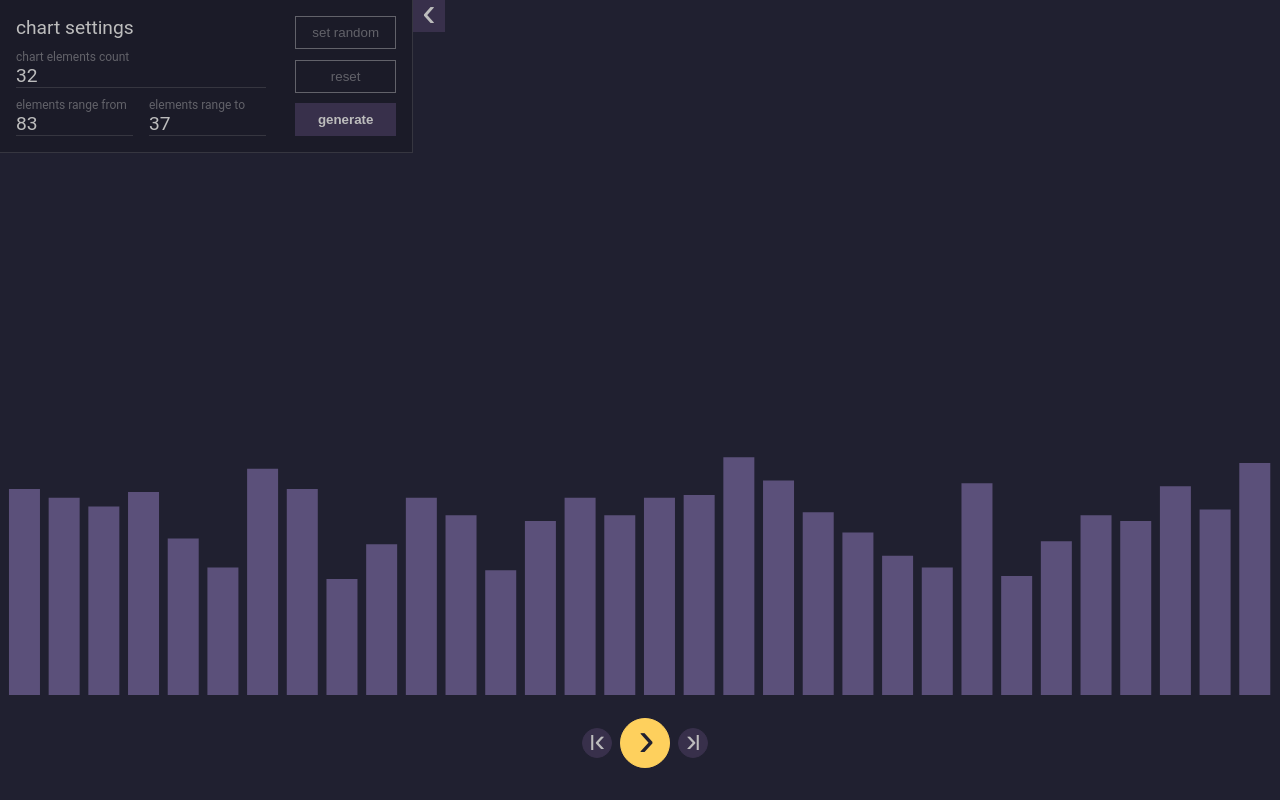
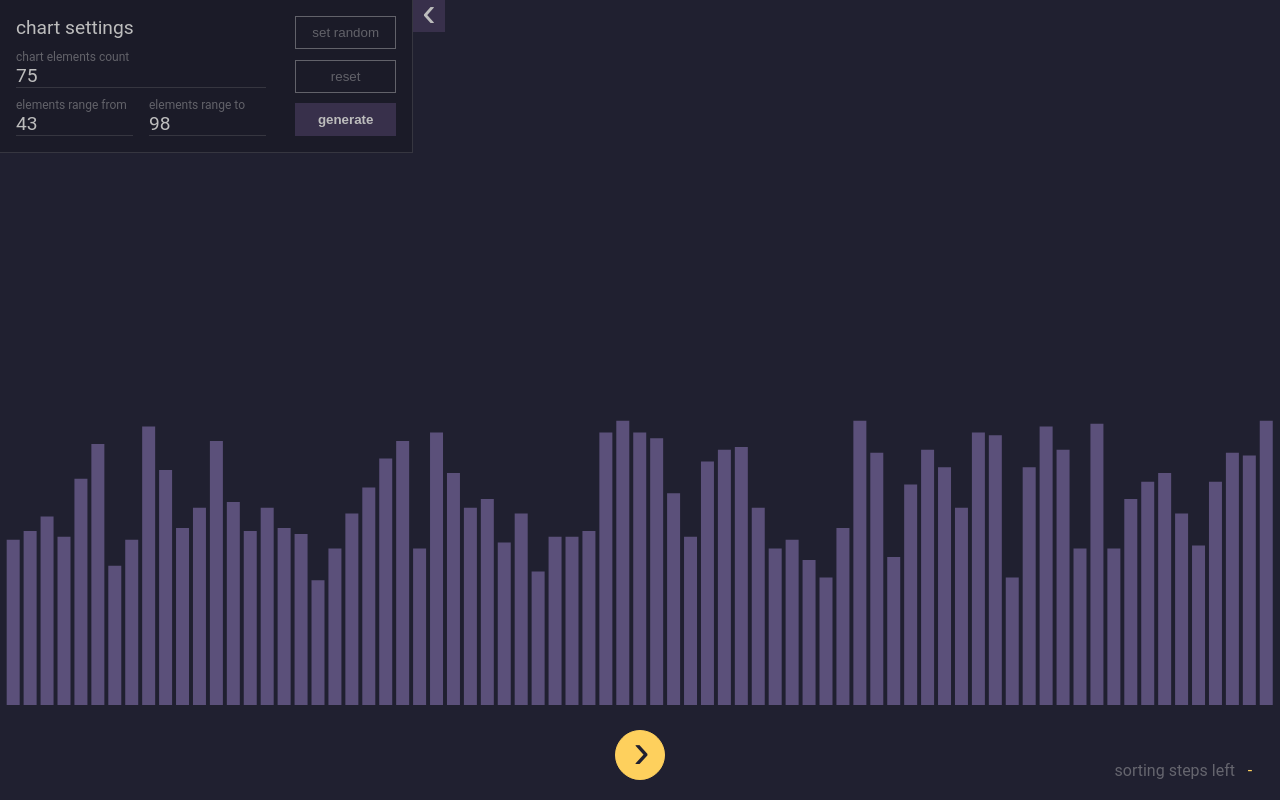
Before and after one commit to luszczka/sort-algorithm, a React (Create React App) app: page / in a window 1280 px wide. Both pictures are taken after a click on the button "set random". Built offline with nearby package versions, Linux system fonts and the light colour scheme.

Commit message:
chart component moved out, counter created

```diff
--- /dev/null
+++ b/src/components/Chart/Chart.styled.tsx
@@ -0,0 +1,15 @@
+import styled from "styled-components";
+
+const StyledChartWrapper = styled.div`
+  align-items: flex-end;
+  display: flex;
+  justify-content: center;
+  width: 100%;
+`;
+
+const StyledCounterWrapper = styled.div`
+  height: 70px;
+  width: 100%;
+`;
+
+export { StyledChartWrapper, StyledCounterWrapper };
--- a/src/components/Chart/Chart.tsx
+++ b/src/components/Chart/Chart.tsx
@@ -1,18 +1,37 @@
 import { BarChart, Bar, ResponsiveContainer, Tooltip } from "recharts";
+import { StyledChartWrapper, StyledCounterWrapper } from "./Chart.styled";
+import { ControlsPanel } from "../ControlsPanel/ControlsPanel";
+import { RemainingStepsCounter } from "../RemainingStepsCounter/RemainingStepsCounter";
 
 type ChartProps = {
+  count: number;
   data: number[];
   isSettingsOpen?: boolean;
+  isSorting?: boolean;
+  onSortClick: () => void;
 };
 
-export const Chart = ({ data, isSettingsOpen }: ChartProps) => {
-  console.log("DATA", data);
+export const Chart = ({
+  count,
+  data,
+  isSettingsOpen,
+  isSorting,
+  onSortClick,
+}: ChartProps) => {
   return (
+    <>
+      <StyledChartWrapper>
         <ResponsiveContainer height={isSettingsOpen ? 300 : 600} width={"100%"}>
           <BarChart data={data}>
             <Tooltip />
             <Bar dataKey={(v) => v} fill="#5b507a" />
           </BarChart>
         </ResponsiveContainer>
+      </StyledChartWrapper>
+      <ControlsPanel isSorting={isSorting} onSortClick={onSortClick} />
+      <StyledCounterWrapper>
+        <RemainingStepsCounter count={count} isSorting={isSorting} />
+      </StyledCounterWrapper>
+    </>
   );
 };
--- a/src/components/ControlsPanel/ControlsPanel.styled.tsx
+++ b/src/components/ControlsPanel/ControlsPanel.styled.tsx
@@ -3,12 +3,10 @@ import { colors, fontSizes, spacing } from "../../theme/theme";
 
 const StyledControlsPanelWrapper = styled.div`
   align-items: center;
-  bottom: 0;
+  bottom: 20px;
   display: flex;
   gap: 0.5rem;
   justify-content: center;
-  left: calc(50vw - 90px);
-  padding: 0 2rem 2rem;
   position: fixed;
 `;
 
--- a/src/components/ControlsPanel/ControlsPanel.tsx
+++ b/src/components/ControlsPanel/ControlsPanel.tsx
@@ -5,27 +5,17 @@ import {
 
 type ControlsPanelProps = {
   isSorting?: boolean;
-  onFrameBack: () => void;
-  onFrameForward: () => void;
   onSortClick: () => void;
 };
 
 export const ControlsPanel = ({
   isSorting,
-  onFrameBack,
   onSortClick,
-  onFrameForward,
 }: ControlsPanelProps) => {
   return (
     <StyledControlsPanelWrapper>
-      <StyledControlsButton variant="small" onClick={onFrameBack}>
-        |<span>&lsaquo;</span>
-      </StyledControlsButton>
       <StyledControlsButton variant="big" onClick={onSortClick}>
         {isSorting ? <div>||</div> : <span>&rsaquo;</span>}
-      </StyledControlsButton>
-      <StyledControlsButton variant="small" onClick={onFrameForward}>
-        <span>&rsaquo;</span>|
       </StyledControlsButton>
     </StyledControlsPanelWrapper>
   );
--- a/src/components/Dashboard/Dashboard.styled.tsx
+++ b/src/components/Dashboard/Dashboard.styled.tsx
@@ -7,7 +7,7 @@ const StyledDashboardWrapper = styled.div`
   flex-direction: column;
   height: 100vh;
   justify-content: flex-end;
-  padding-bottom: 100px;
+  padding-bottom: 20px;
   position: relative;
 `;
 
@@ -48,25 +48,6 @@ const StyledSettingsBoardWrapper = styled.div<{ isSettingsOpen: boolean }>`
     `};
 `;
 
-const StyledChartWrapper = styled.div`
-  align-items: center;
-  display: flex;
-  justify-content: center;
-  width: 100%;
-
-  /* & path:hover {
-    fill: ${(props) => props.theme.colors.main_second};
-  } */
-`;
-
-StyledChartWrapper.defaultProps = {
-  theme: {
-    colors,
-    fontSizes,
-    spacing,
-  },
-};
-
 StyledDashboardWrapper.defaultProps = {
   theme: {
     colors,
@@ -83,8 +64,4 @@ StyledSettingsBoardWrapper.defaultProps = {
   },
 };
 
-export {
-  StyledDashboardWrapper,
-  StyledSettingsBoardWrapper,
-  StyledChartWrapper,
-};
+export { StyledDashboardWrapper, StyledSettingsBoardWrapper };
--- a/src/components/Dashboard/Dashboard.tsx
+++ b/src/components/Dashboard/Dashboard.tsx
@@ -1,9 +1,7 @@
 import { ChangeEvent, useEffect, useState } from "react";
-import { getRandomNumberInRange } from "../../utils/getRandomNumberInRange";
 import { useQuickSort } from "../../hooks/useQuickSort";
 
 import {
-  StyledChartWrapper,
   StyledDashboardWrapper,
   StyledSettingsBoardWrapper,
 } from "./Dashboard.styled";
@@ -12,31 +10,29 @@ import { getChartValues } from "../../utils/getChartValues";
 import { SettingsInputs } from "../SettingsInputs/SettingsInputs";
 import { SettingsButtons } from "../SettingsButtons/SettingsButtons";
 import { Expander } from "../Expander/Expander";
-import { ControlsPanel } from "../ControlsPanel/ControlsPanel";
 import { Chart } from "../Chart/Chart";
+import { generateChart, generateRandomChart } from "../../utils/generateChart";
 
 export const Dashboard = () => {
-  const defaultValues = { chartSize: 5, minRange: 1, maxRange: 100 };
+  const defaultValues = { chartSize: 10, minRange: 1, maxRange: 100 };
   const [chartOptions, setChartOptions] = useState<ChartOptions>({
     chartSize: defaultValues.chartSize,
     minRange: defaultValues.minRange,
     maxRange: defaultValues.maxRange,
   });
-
   const [chartValues, setChartValues] = useState<number[]>();
   const [isSettingsOpen, setIsSettingsOpen] = useState(true);
-
   const [values, setValues] = useState<number[][]>([]);
-
   const [counter, setCounter] = useState(0);
-
   const [isSorting, setIsSorting] = useState(false);
 
+  const { frames, quickSort } = useQuickSort({ array: chartValues ?? [] });
+
   useEffect(() => {
+    console.log(counter, values.length);
     if (values && counter < values.length - 1 && isSorting) {
       const interval = window.setInterval(() => {
         setCounter((counter) => counter + 1);
-        console.log("Counter", counter);
       }, 300);
       return () => window.clearInterval(interval);
     }
@@ -52,54 +48,41 @@ export const Dashboard = () => {
   const onMaxRangeChange = (event: ChangeEvent<HTMLInputElement>) => {
     setChartOptions({ ...chartOptions, maxRange: +event.target.value });
   };
-
   const onMinRangeChange = (event: ChangeEvent<HTMLInputElement>) => {
     setChartOptions({ ...chartOptions, minRange: +event.target.value });
   };
-
   const onElementsCountChange = (event: ChangeEvent<HTMLInputElement>) => {
     setChartOptions({ ...chartOptions, chartSize: +event.target.value });
   };
 
   const onGenerateChartClick = () => {
-    const temp = getChartValues(chartOptions);
-    setChartValues(temp);
-    setValues([]);
-    setCounter(0);
-    setIsSorting(false);
+    generateChart({
+      chartValues: getChartValues(chartOptions),
+      setChartValues,
+      setCounter,
+      setIsSorting,
+      setValues,
+    });
   };
-
   const onRandomClick = () => {
-    const randomChartSize = getRandomNumberInRange({ max: 100, min: 1 });
-    const randomMaxRange = getRandomNumberInRange({ max: 100, min: 1 });
-    const randomMinRange = getRandomNumberInRange({ max: 100, min: 1 });
-
-    setChartOptions({
-      chartSize: randomChartSize,
-      maxRange: randomMaxRange,
-      minRange: randomMinRange,
+    generateRandomChart({
+      setChartOptions,
+      setChartValues,
+      setCounter,
+      setIsSorting,
+      setValues,
     });
-    const temp = getChartValues({
-      chartSize: randomChartSize,
-      maxRange: randomMaxRange,
-      minRange: randomMinRange,
+  };
+  const onResetClick = () => {
+    setChartOptions(defaultValues);
+    generateChart({
+      chartValues: getChartValues(defaultValues),
+      setChartValues,
+      setCounter,
+      setIsSorting,
+      setValues,
     });
-    setChartValues(temp);
-    setValues([]);
-    setCounter(0);
-    setIsSorting(false);
   };
-
-  const onResetClick = () => {
-    const temp = getChartValues(defaultValues);
-    setChartOptions(defaultValues);
-    setChartValues(temp);
-    setValues([]);
-    setCounter(0);
-    setIsSorting(false);
-  };
-
-  const { frames, quickSort } = useQuickSort({ array: chartValues ?? [] });
 
   const onSortClick = () => {
     if (!chartValues) {
@@ -114,17 +97,15 @@ export const Dashboard = () => {
     }
   };
 
-  const onFrameBack = () => {};
-
-  const onFrameForward = () => {};
-
   useEffect(() => {
+    if (!chartValues) return;
     setValues(frames);
   }, [frames]);
 
-  useEffect(() => {
-    setValues([]);
-  }, [chartValues]);
+  const displayData =
+    values.length < 1 && chartValues && chartValues?.length > 0
+      ? [chartValues]
+      : values;
 
   return (
     <StyledDashboardWrapper>
@@ -142,22 +123,15 @@ export const Dashboard = () => {
         />
       </StyledSettingsBoardWrapper>
       <Expander isSettingsOpen={isSettingsOpen} onClick={onExpanderClick} />
-      {chartValues && chartValues?.length > 0 && values.length < 1 && (
-        <StyledChartWrapper>
-          <Chart data={chartValues} isSettingsOpen={isSettingsOpen} />
-        </StyledChartWrapper>
+      {displayData.length > 0 && (
+        <Chart
+          count={displayData.length - counter}
+          data={displayData[counter]}
+          isSettingsOpen={isSettingsOpen}
+          isSorting={isSorting}
+          onSortClick={onSortClick}
+        />
       )}
-      {values.length > 0 && (
-        <StyledChartWrapper>
-          <Chart data={values[counter]} isSettingsOpen={isSettingsOpen} />
-        </StyledChartWrapper>
-      )}
-      <ControlsPanel
-        isSorting={isSorting}
-        onFrameBack={onFrameBack}
-        onFrameForward={onFrameForward}
-        onSortClick={onSortClick}
-      />
     </StyledDashboardWrapper>
   );
 };
--- /dev/null
+++ b/src/components/RemainingStepsCounter/RemainingStepsCounter.styled.tsx
@@ -0,0 +1,27 @@
+import styled from "styled-components";
+import { colors, fontSizes, spacing } from "../../theme/theme";
+
+const StyledCounterWrapper = styled.div`
+  align-items: flex-end;
+  color: ${(props) => props.theme.colors.white_70};
+  display: flex;
+  gap: 5px;
+  height: inherit;
+  justify-content: flex-end;
+  margin-right: 20px;
+
+  & span {
+    color: ${(props) => props.theme.colors.main_second};
+    width: 20px;
+  }
+`;
+
+StyledCounterWrapper.defaultProps = {
+  theme: {
+    colors,
+    fontSizes,
+    spacing,
+  },
+};
+
+export { StyledCounterWrapper };
--- /dev/null
+++ b/src/components/RemainingStepsCounter/RemainingStepsCounter.tsx
@@ -0,0 +1,17 @@
+import { StyledCounterWrapper } from "./RemainingStepsCounter.styled";
+
+type RemainingStepsCounterProps = {
+  count: number;
+  isSorting?: boolean;
+};
+
+export const RemainingStepsCounter = ({
+  count,
+  isSorting,
+}: RemainingStepsCounterProps) => {
+  return (
+    <StyledCounterWrapper>
+      sorting steps left<span>{isSorting || count > 1 ? count : "-"}</span>
+    </StyledCounterWrapper>
+  );
+};
--- /dev/null
+++ b/src/utils/generateChart.ts
@@ -0,0 +1,63 @@
+import { ChartOptions } from "../types/types";
+import { getChartValues } from "./getChartValues";
+import { getRandomNumberInRange } from "./getRandomNumberInRange";
+
+type GenerateChartProps = {
+  chartValues?: number[];
+  setChartValues: (chartValues: number[]) => void;
+  setValues: (chartValues: number[][]) => void;
+  setCounter: (initialCount: number) => void;
+  setIsSorting: (isSorting: boolean) => void;
+};
+
+export const generateChart = ({
+  chartValues,
+  setChartValues,
+  setValues,
+  setCounter,
+  setIsSorting,
+}: GenerateChartProps) => {
+  return (
+    setChartValues(chartValues || []),
+    setValues([chartValues || []]),
+    setCounter(0),
+    setIsSorting(false)
+  );
+};
+
+interface GenerateRandomChartProps extends GenerateChartProps {
+  setChartOptions: (data: ChartOptions) => void;
+}
+
+export const generateRandomChart = ({
+  setChartOptions,
+  setChartValues,
+  setCounter,
+  setIsSorting,
+  setValues,
+}: GenerateRandomChartProps) => {
+  const randomChartSize = getRandomNumberInRange({ max: 100, min: 1 });
+  const randomMaxRange = getRandomNumberInRange({ max: 100, min: 1 });
+  const randomMinRange = getRandomNumberInRange({ max: 100, min: 1 });
+
+  const randomizedChartValues = getChartValues({
+    chartSize: randomChartSize,
+    maxRange: randomMaxRange,
+    minRange: randomMinRange,
+  });
+
+  return (
+    generateChart({
+      chartValues: randomizedChartValues,
+      setChartValues,
+      setCounter,
+      setIsSorting,
+      setValues,
+    }),
+    setChartOptions({
+      chartSize: randomChartSize,
+      maxRange: randomMaxRange,
+      minRange: randomMinRange,
+    })
+  );
+};
```
Lines whose indentation alone changed are shown as unchanged.
